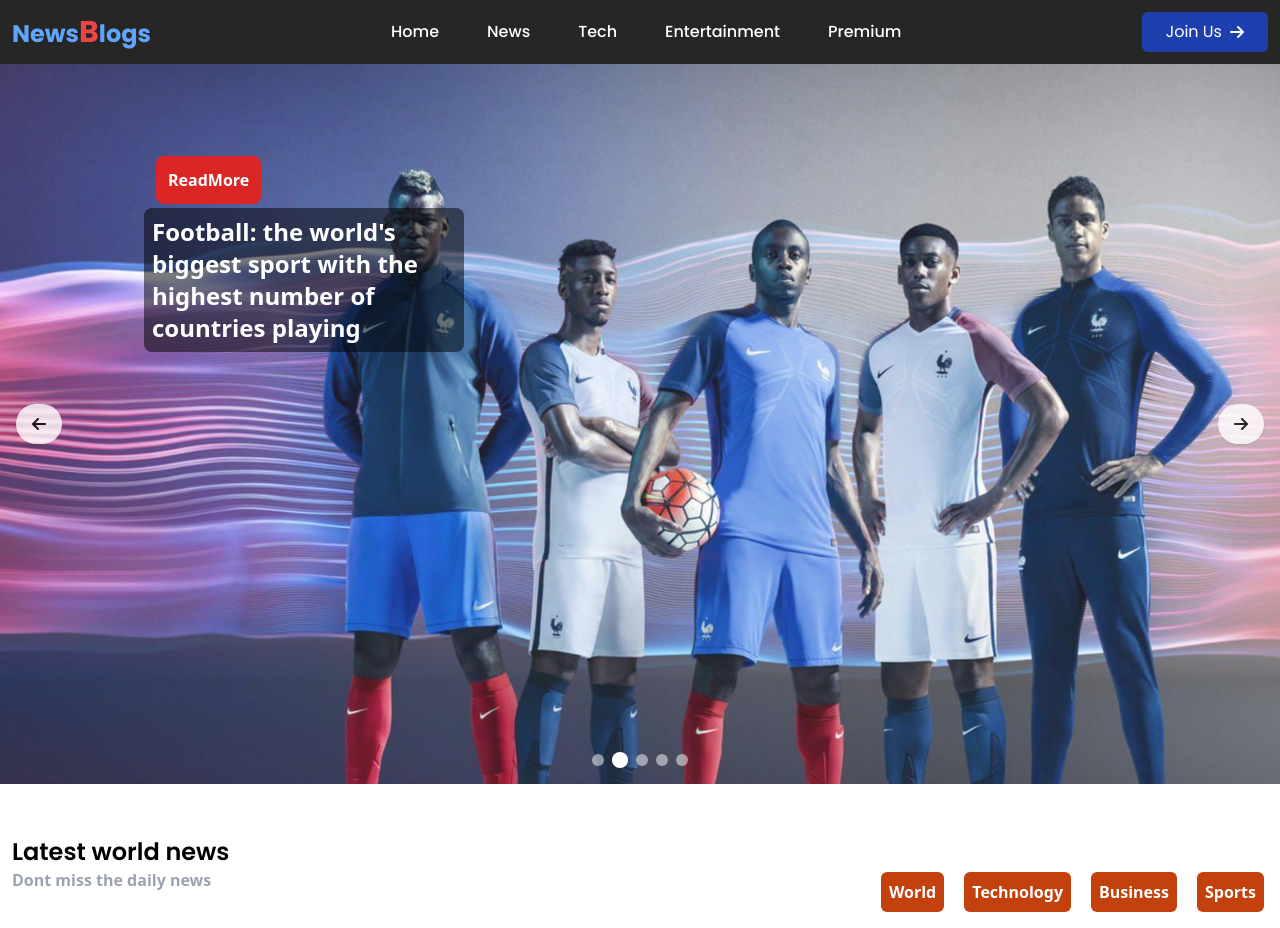
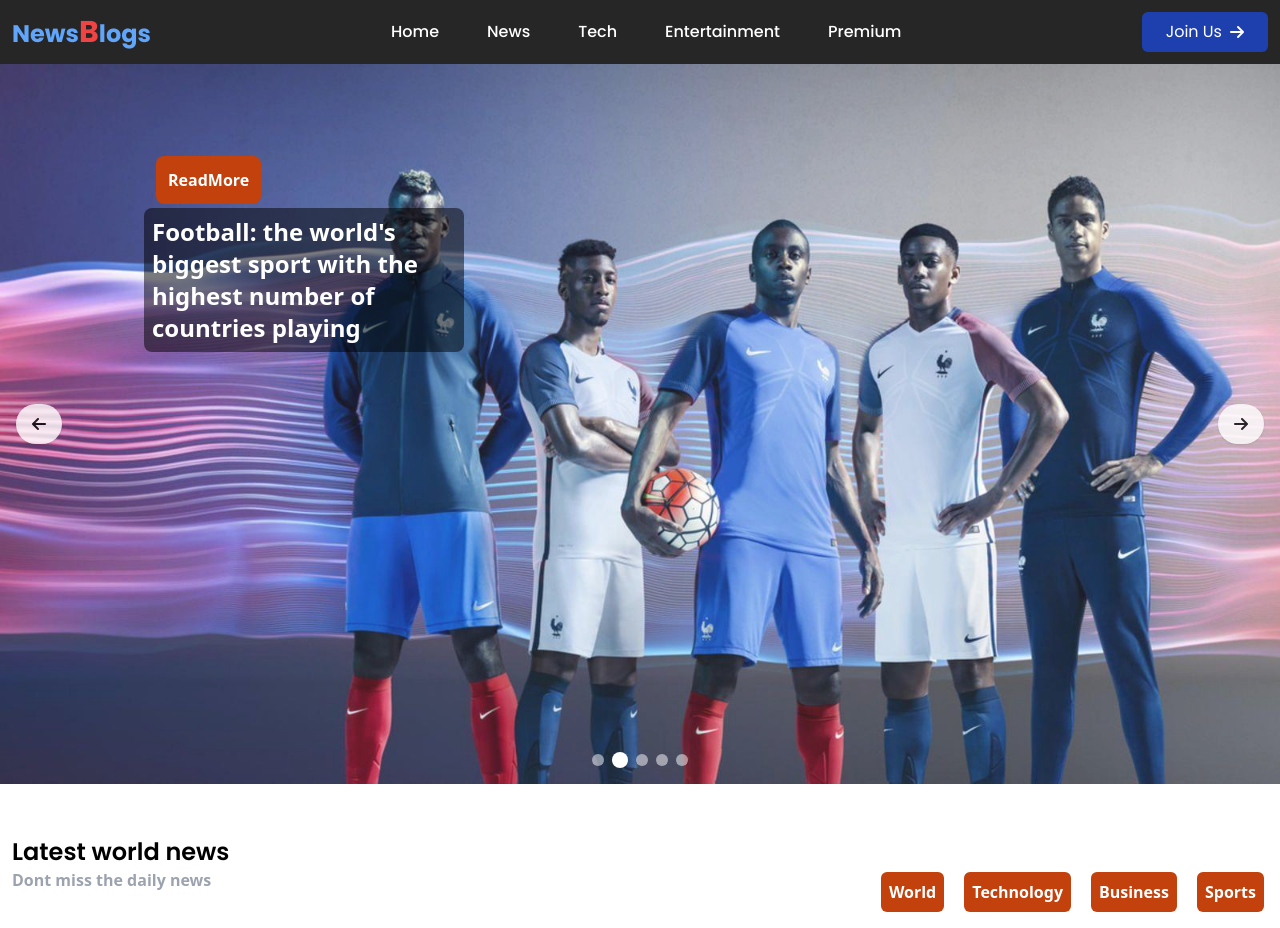
Before and after one commit to iammaaj10/newsblog_react, a React (Vite) app: page / in a window 1280 px wide. Built offline with nearby package versions, Linux system fonts and the light colour scheme.

Commit message:
committed

```diff
--- a/src/components/Slider.jsx
+++ b/src/components/Slider.jsx
@@ -28,7 +28,7 @@ const Slider = ({ autoSlide = false, autoSlideInterval = 3000 }) => {
               className='w-full h-full object-cover opacity-90'
             />
             <div className='absolute lg:top-20 right-0 lg:text-start left-0 lg:left-36 p-3 hidden lg:block'>
-              <button className='text-white bg-red-600 rounded-lg p-3 font-bold'>{btn}</button>
+              <button className='text-white bg-orange-700 rounded-lg p-3 font-bold'>{btn}</button>
             </div>
             <div className='absolute lg:top-36 left-0 lg:left-36 lg:w-1/4 lg:text-start text-white p-2 bg-black bg-opacity-50 rounded-lg hidden lg:block'>
               <p className='text-2xl font-bold w-fit'>{desc}</p>
```
